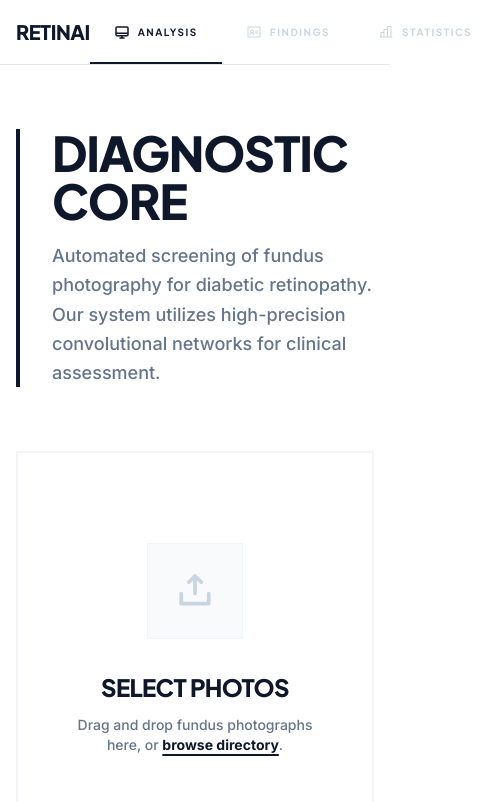
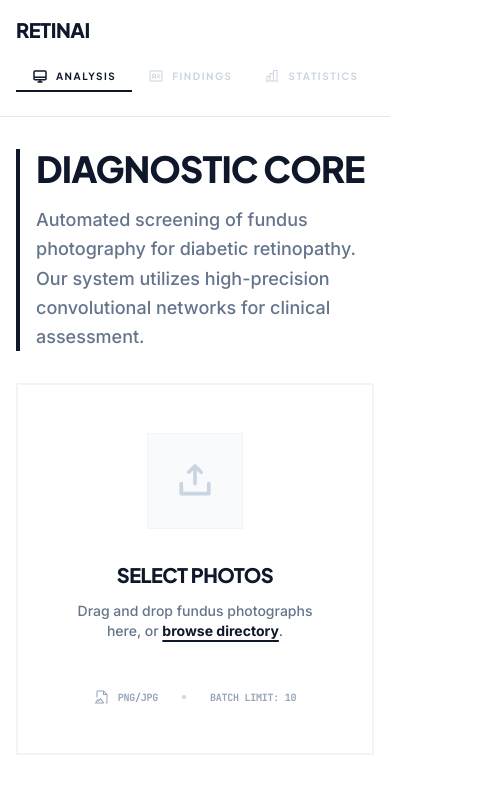
Before and after one commit to hostelfood-creator/retinal-disease, a Next.js app in the folder retinal-disease-detection/frontend-next/: page / in a window 390 px wide. Shown: the top 802 px of the page, 496 px wide, since content can reach past the window. Built offline with nearby package versions, Linux system fonts and the light colour scheme.

Commit message:
Make UI fully responsive for mobile

```diff
--- a/retinal-disease-detection/frontend-next/src/components/AnalyticsSection.tsx
+++ b/retinal-disease-detection/frontend-next/src/components/AnalyticsSection.tsx
@@ -45,9 +45,9 @@ export const AnalyticsSection: React.FC<AnalyticsSectionProps> = ({ results }) =
   }, [results]);
 
   return (
-    <section className="mx-auto max-w-7xl pt-16 pb-32 animate-in-view">
-      <div className="mb-16 border-b border-slate-100 pb-12">
-        <h2 className="text-4xl font-black tracking-tight text-slate-900 uppercase font-heading">Population Metrics</h2>
+    <section className="mx-auto max-w-7xl pt-8 pb-16 sm:pt-16 sm:pb-32 animate-in-view px-4 sm:px-6">
+      <div className="mb-8 border-b border-slate-100 pb-8 sm:mb-16 sm:pb-12">
+        <h2 className="text-3xl font-black tracking-tight text-slate-900 uppercase font-heading sm:text-4xl">Population Metrics</h2>
         <p className="mt-3 text-slate-500 text-lg font-medium font-sans">Statistical distribution across the active dataset.</p>
       </div>
 
@@ -124,9 +124,9 @@ export const AnalyticsSection: React.FC<AnalyticsSectionProps> = ({ results }) =
 
 function ChartCard({ title, children }: { title: string; children: React.ReactNode }) {
   return (
-    <div className="clinical-card border-2 border-slate-100 p-10 bg-white">
-      <h4 className="mb-10 text-[11px] font-black uppercase tracking-[0.2em] text-slate-400 font-heading">{title}</h4>
-      <div className="flex h-[360px] w-full items-center justify-center font-technical">
+    <div className="clinical-card border-2 border-slate-100 p-6 sm:p-10 bg-white">
+      <h4 className="mb-6 sm:mb-10 text-[11px] font-black uppercase tracking-[0.2em] text-slate-400 font-heading">{title}</h4>
+      <div className="flex h-[300px] sm:h-[360px] w-full items-center justify-center font-technical">
         {children}
       </div>
     </div>
--- a/retinal-disease-detection/frontend-next/src/components/Header.tsx
+++ b/retinal-disease-detection/frontend-next/src/components/Header.tsx
@@ -20,28 +20,28 @@ export const Header: React.FC<HeaderProps> = ({ activeTab, onTabChange, resultsC
   return (
     <header className="sticky top-0 z-40 w-full border-b border-slate-200 bg-white">
       <div className="mx-auto max-w-7xl px-4 sm:px-6 lg:px-8">
-        <div className="flex h-16 items-center justify-between">
+        <div className="flex min-h-16 flex-col sm:flex-row sm:items-center justify-between gap-4 py-4 sm:py-0">
           <div className="flex items-center gap-4">
 
             <div className="flex items-baseline gap-3">
               <span className="text-xl font-black tracking-tight text-slate-900 font-heading">
                 RETINAI
               </span>
-              <span className="hidden h-4 w-px bg-slate-200 sm:block" />
-              <span className="hidden text-[10px] font-bold uppercase tracking-[0.2em] text-slate-400 sm:block font-heading">
+              <span className="hidden h-4 w-px bg-slate-200 md:block" />
+              <span className="hidden text-[10px] font-bold uppercase tracking-[0.2em] text-slate-400 md:block font-heading">
                 Clinical Diagnostic System
               </span>
             </div>
           </div>
 
-          <nav className="flex h-full items-center">
+          <nav className="flex w-full overflow-x-auto no-scrollbar items-center pb-2 sm:pb-0 sm:w-auto sm:h-full">
             {TABS.map((t) => (
               <button
                 key={t.id}
                 onClick={() => !t.disabled && onTabChange(t.id)}
                 disabled={t.disabled}
                 className={clsx(
-                  "group relative flex h-full items-center gap-2 px-6 text-[10px] font-bold uppercase tracking-[0.15em] transition-all font-heading",
+                  "group relative flex shrink-0 items-center justify-center gap-2 px-4 py-2 sm:h-full sm:px-6 text-[10px] font-bold uppercase tracking-[0.15em] transition-all font-heading",
                   activeTab === t.id
                     ? "text-slate-900"
                     : t.disabled
--- a/retinal-disease-detection/frontend-next/src/components/ResultsTable.tsx
+++ b/retinal-disease-detection/frontend-next/src/components/ResultsTable.tsx
@@ -39,10 +39,10 @@ export const ResultsTable: React.FC<ResultsTableProps> = ({
   }, [results]);
 
   return (
-    <section className="mx-auto max-w-7xl pt-12 pb-32 animate-in-view">
-      <div className="mb-12 flex flex-col md:flex-row md:items-end justify-between gap-8 border-b border-slate-100 pb-12">
+    <section className="mx-auto max-w-7xl pt-8 pb-16 sm:pt-12 sm:pb-32 animate-in-view px-4 sm:px-6">
+      <div className="mb-8 flex flex-col md:flex-row md:items-end justify-between gap-6 sm:mb-12 border-b border-slate-100 pb-8 sm:pb-12">
         <div>
-          <h2 className="text-4xl font-black tracking-tight text-slate-900 uppercase font-heading">Diagnostic Findings</h2>
+          <h2 className="text-3xl font-black tracking-tight text-slate-900 uppercase font-heading sm:text-4xl">Diagnostic Findings</h2>
           <p className="mt-3 text-slate-500 text-lg font-medium font-sans">Dataset analysis complete. Review findings below.</p>
         </div>
 
@@ -54,8 +54,8 @@ export const ResultsTable: React.FC<ResultsTableProps> = ({
         </div>
       </div>
 
-      <div className="clinical-card bg-white border-2 border-slate-100">
-        <div className="overflow-x-auto overflow-y-hidden custom-scrollbar">
+      <div className="clinical-card bg-white border-2 border-slate-100 -mx-4 sm:mx-0 overflow-hidden sm:rounded-none">
+        <div className="overflow-x-auto overflow-y-hidden custom-scrollbar px-4 sm:px-0">
           <table className="w-full text-left text-sm border-collapse font-sans">
             <thead>
               <tr className="bg-slate-50 border-b-2 border-slate-100 font-heading">
--- a/retinal-disease-detection/frontend-next/src/components/UploadSection.tsx
+++ b/retinal-disease-detection/frontend-next/src/components/UploadSection.tsx
@@ -429,9 +429,9 @@ export const UploadSection: React.FC<UploadSectionProps> = ({
   });
 
   return (
-    <section className="mx-auto max-w-6xl pt-16 pb-32">
-      <div className="mb-16 border-l-4 border-slate-900 pl-8">
-        <h1 className="text-5xl font-black tracking-tight text-slate-900 sm:text-7xl mb-4 font-heading">
+    <section className="mx-auto max-w-6xl pt-8 pb-16 sm:pt-16 sm:pb-32">
+      <div className="mb-8 border-l-4 border-slate-900 pl-4 sm:mb-16 sm:pl-8">
+        <h1 className="text-4xl font-black tracking-tight text-slate-900 sm:text-5xl md:text-7xl mb-4 font-heading break-words">
           DIAGNOSTIC CORE
         </h1>
         <p className="max-w-2xl text-lg font-medium text-slate-500 leading-relaxed font-sans">
@@ -445,7 +445,7 @@ export const UploadSection: React.FC<UploadSectionProps> = ({
           <div
             {...getRootProps()}
             className={clsx(
-              "group relative flex min-h-[460px] cursor-pointer flex-col items-center justify-center border-2 border-slate-100 bg-white transition-all duration-200",
+              "group relative flex min-h-[300px] sm:min-h-[460px] cursor-pointer flex-col items-center justify-center border-2 border-slate-100 bg-white transition-all duration-200",
               isDragActive
                 ? "border-slate-900 bg-slate-50"
                 : "hover:border-slate-300 hover:bg-slate-50/30"
@@ -457,7 +457,7 @@ export const UploadSection: React.FC<UploadSectionProps> = ({
               <div className="mb-8 flex h-24 w-24 items-center justify-center bg-slate-50 border border-slate-100 group-hover:scale-105 transition-transform duration-300">
                 <UploadSimple weight="bold" className={clsx("h-10 w-10 transition-colors duration-300", isDragActive ? "text-slate-900" : "text-slate-300 group-hover:text-slate-900")} />
               </div>
-              <h3 className="text-2xl font-black tracking-tight text-slate-900 mb-3 uppercase font-heading">
+              <h3 className="text-xl font-black tracking-tight text-slate-900 mb-3 uppercase font-heading sm:text-2xl">
                 {isDragActive ? "INITIATE UPLOAD" : "SELECT PHOTOS"}
               </h3>
               <p className="text-slate-500 max-w-sm text-sm font-medium font-sans">
@@ -473,7 +473,7 @@ export const UploadSection: React.FC<UploadSectionProps> = ({
         </div>
 
         <div className="lg:col-span-4 flex flex-col gap-8">
-          <div className="clinical-card p-8 min-h-[460px] flex flex-col border-2 border-slate-100">
+          <div className="clinical-card p-6 sm:p-8 min-h-[300px] sm:min-h-[460px] flex flex-col border-2 border-slate-100">
             <div className="flex items-center justify-between mb-8 pb-4 border-b border-slate-100">
               <h4 className="text-[11px] font-black uppercase tracking-[0.2em] text-slate-400 font-heading">SESSION QUEUE</h4>
               {files.length > 0 && (
```
